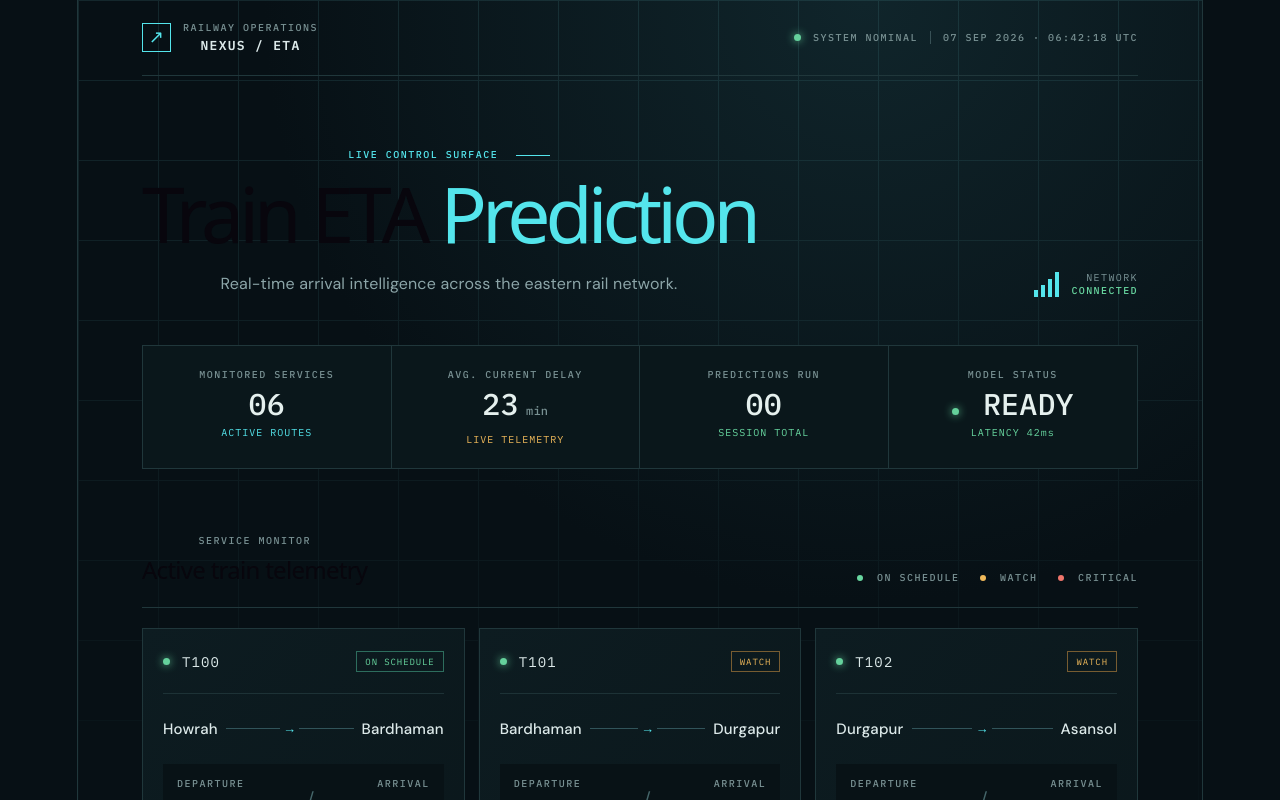
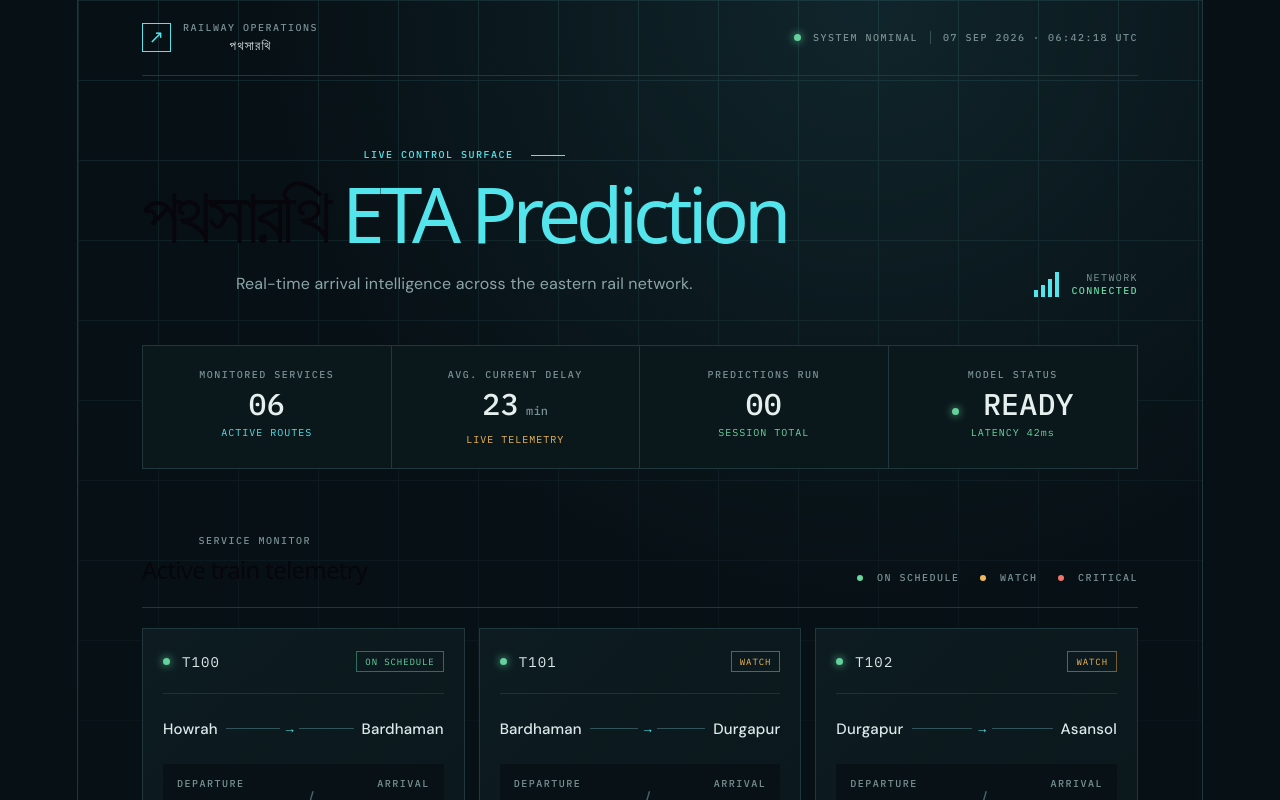
Before and after one commit to train-eta-prediction/Train_ETA_Prediction_2.0, a React (Vite) app in the folder frontend/: page / in a window 1280 px wide. Shown: the top 800 px of the page. Built offline with nearby package versions, Linux system fonts and the light colour scheme.

Commit message:
Updated some faults

```diff
--- a/frontend/src/App.jsx
+++ b/frontend/src/App.jsx
@@ -43,11 +43,11 @@ export default function App() {
     <main className="ops-shell">
       <div className="ops-grid" aria-hidden="true" />
       <header className="topbar">
-        <div className="brand-lockup"><div className="brand-mark">↗</div><div><p className="eyebrow">RAILWAY OPERATIONS</p><p className="brand-name">NEXUS / ETA</p></div></div>
+        <div className="brand-lockup"><div className="brand-mark">↗</div><div><p className="eyebrow">RAILWAY OPERATIONS</p><p className="brand-name">পথসারথি</p></div></div>
         <div className="system-state"><span className="pulse-dot" /> <span>SYSTEM NOMINAL</span><span className="topbar-divider" /> <span className="mono">07 SEP 2026 · 06:42:18 UTC</span></div>
       </header>
 
-      <section className="hero"><div><p className="eyebrow cyan">LIVE CONTROL SURFACE <span className="live-line" /></p><h1>Train ETA <span>Prediction</span></h1><p className="hero-copy">Real-time arrival intelligence across the eastern rail network.</p></div><div className="hero-side"><span className="signal-bars"><i /><i /><i /><i /></span><span>NETWORK<br /><strong>CONNECTED</strong></span></div></section>
+      <section className="hero"><div><p className="eyebrow cyan">LIVE CONTROL SURFACE <span className="live-line" /></p><h1>পথসারথি <span>ETA Prediction</span></h1><p className="hero-copy">Real-time arrival intelligence across the eastern rail network.</p></div><div className="hero-side"><span className="signal-bars"><i /><i /><i /><i /></span><span>NETWORK<br /><strong>CONNECTED</strong></span></div></section>
 
       <section className="metrics" aria-label="Network summary">
         <div className="metric"><span className="metric-label">MONITORED SERVICES</span><strong>{String(trains.length).padStart(2, '0')}</strong><span className="metric-note cyan">ACTIVE ROUTES</span></div>
```
